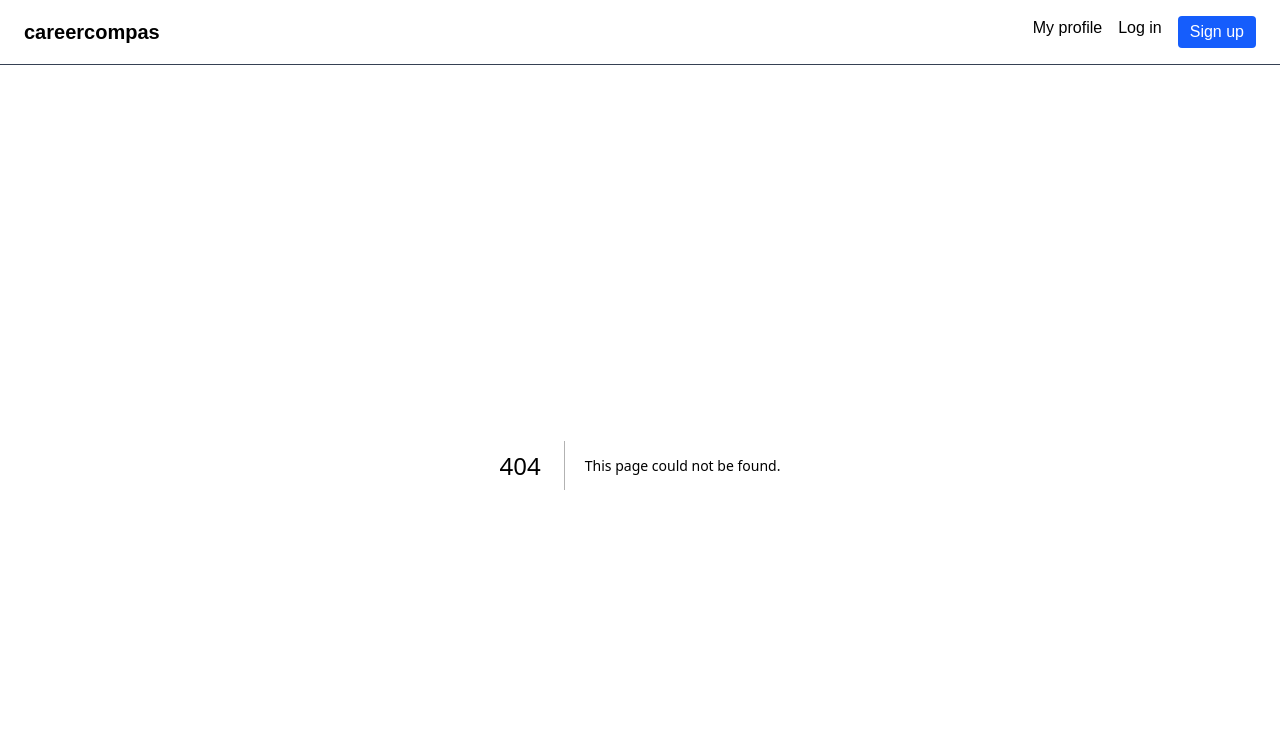
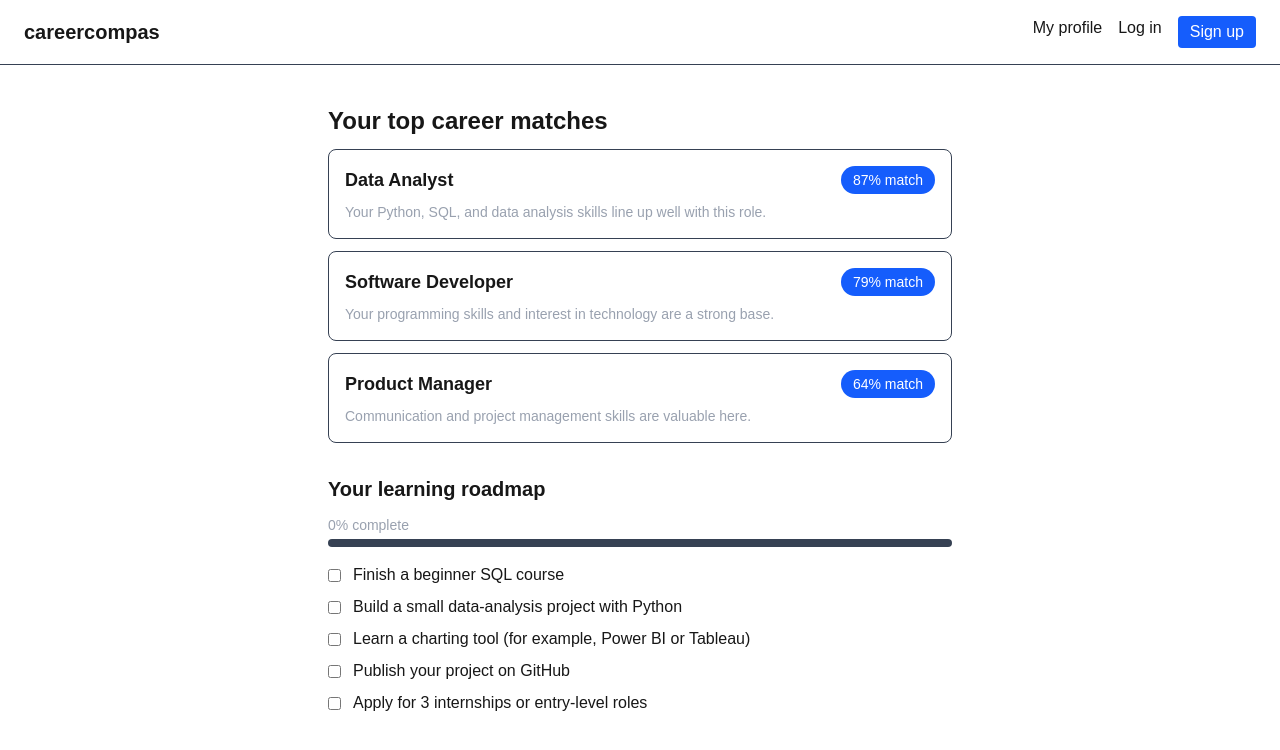
Before and after one commit to tabeeljohn2/CareerCompas, a Next.js app in the folder frontend/: page /results in a window 1280 px wide. Before the commit this address had no page. Shown: the top 750 px of the page. Built offline with nearby package versions, Linux system fonts and the light colour scheme.

Commit message:
Phase 2C: results page with sample data

```diff
--- /dev/null
+++ b/frontend/app/results/page.tsx
@@ -0,0 +1,18 @@
+import CareerCard from "../../components/CareerCard";
+import RoadmapChecklist from "../../components/RoadmapChecklist";
+import { SAMPLE_CAREERS, SAMPLE_ROADMAP } from "../../lib/sampleData";
+
+export default function ResultsPage() {
+  return (
+    <main className="mx-auto max-w-2xl space-y-8 px-6 py-10">
+      <section className="space-y-3">
+        <h1 className="text-2xl font-bold">Your top career matches</h1>
+        {SAMPLE_CAREERS.map((c) => <CareerCard key={c.title} career={c} />)}
+      </section>
+      <section className="space-y-3">
+        <h2 className="text-xl font-bold">Your learning roadmap</h2>
+        <RoadmapChecklist steps={SAMPLE_ROADMAP} />
+      </section>
+    </main>
+  );
+}
--- /dev/null
+++ b/frontend/components/CareerCard.tsx
@@ -0,0 +1,15 @@
+import type { Career } from "../lib/sampleData";
+
+export default function CareerCard({ career }: { career: Career }) {
+  return (
+    <div className="rounded-lg border border-gray-700 p-4">
+      <div className="flex items-center justify-between">
+        <h2 className="text-lg font-semibold">{career.title}</h2>
+        <span className="rounded-full bg-blue-600 px-3 py-1 text-sm text-white">
+          {career.match}% match
+        </span>
+      </div>
+      <p className="mt-2 text-sm text-gray-400">{career.reason}</p>
+    </div>
+  );
+}
--- a/frontend/components/ProfileWizard.tsx
+++ b/frontend/components/ProfileWizard.tsx
@@ -1,5 +1,6 @@
 "use client";
 import { useState } from "react";
+import Link from "next/link";
 
 // Example options. In Phase 4 these must match the features your model is trained on.
 const EDUCATION = ["High school", "Bachelor's (in progress)", "Bachelor's", "Master's", "Other"];
@@ -65,6 +66,9 @@ export default function ProfileWizard() {
         <p className="mt-2 text-gray-400">
           In Phase 3 this will be sent to the backend to get your career recommendations.
         </p>
+        <Link href="/results" className="mt-4 inline-block rounded bg-blue-600 px-4 py-2 text-white hover:bg-blue-500">
+  View sample results
+</Link>
       </div>
     );
   }
--- /dev/null
+++ b/frontend/components/RoadmapChecklist.tsx
@@ -0,0 +1,32 @@
+"use client";
+import { useState } from "react";
+import type { RoadmapStep } from "../lib/sampleData";
+
+export default function RoadmapChecklist({ steps }: { steps: RoadmapStep[] }) {
+  const [doneIds, setDoneIds] = useState<number[]>([]);
+
+  function toggle(id: number) {
+    setDoneIds(doneIds.includes(id) ? doneIds.filter((x) => x !== id) : [...doneIds, id]);
+  }
+
+  const percent = Math.round((doneIds.length / steps.length) * 100);
+
+  return (
+    <div>
+      <p className="text-sm text-gray-400">{percent}% complete</p>
+      <div className="mt-1 h-2 rounded bg-gray-700">
+        <div className="h-2 rounded bg-green-600" style={{ width: `${percent}%` }} />
+      </div>
+      <ul className="mt-4 space-y-2">
+        {steps.map((s) => (
+          <li key={s.id}>
+            <label className="flex cursor-pointer items-center gap-3">
+              <input type="checkbox" checked={doneIds.includes(s.id)} onChange={() => toggle(s.id)} />
+              <span className={doneIds.includes(s.id) ? "text-gray-500 line-through" : ""}>{s.title}</span>
+            </label>
+          </li>
+        ))}
+      </ul>
+    </div>
+  );
+}
--- /dev/null
+++ b/frontend/lib/sampleData.ts
@@ -0,0 +1,17 @@
+// Placeholder data for building the UI. It will be replaced by real API results in Phase 3.
+export type Career = { title: string; match: number; reason: string };
+export type RoadmapStep = { id: number; title: string };
+
+export const SAMPLE_CAREERS: Career[] = [
+  { title: "Data Analyst", match: 87, reason: "Your Python, SQL, and data analysis skills line up well with this role." },
+  { title: "Software Developer", match: 79, reason: "Your programming skills and interest in technology are a strong base." },
+  { title: "Product Manager", match: 64, reason: "Communication and project management skills are valuable here." },
+];
+
+export const SAMPLE_ROADMAP: RoadmapStep[] = [
+  { id: 1, title: "Finish a beginner SQL course" },
+  { id: 2, title: "Build a small data-analysis project with Python" },
+  { id: 3, title: "Learn a charting tool (for example, Power BI or Tableau)" },
+  { id: 4, title: "Publish your project on GitHub" },
+  { id: 5, title: "Apply for 3 internships or entry-level roles" },
+];
```
